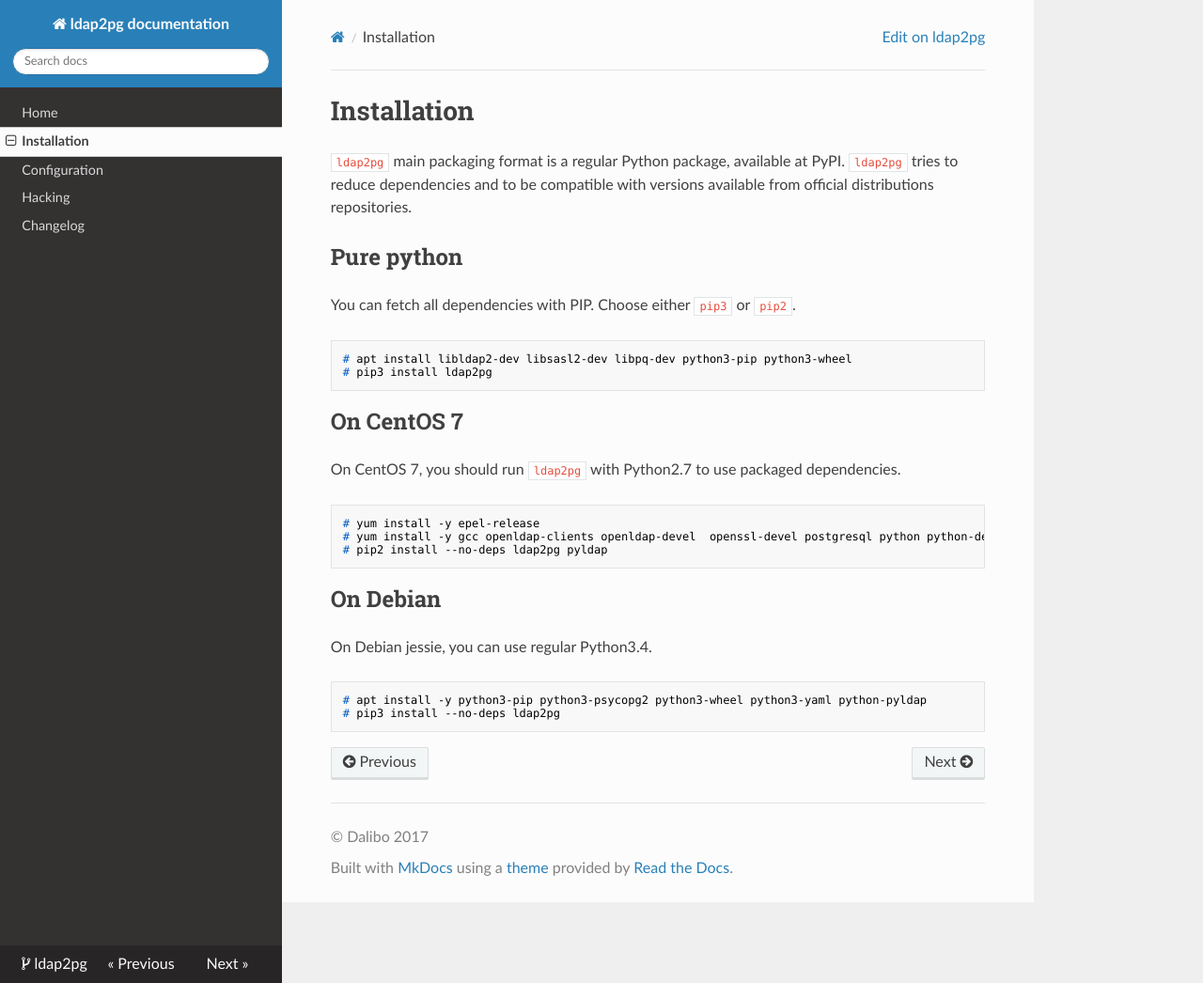
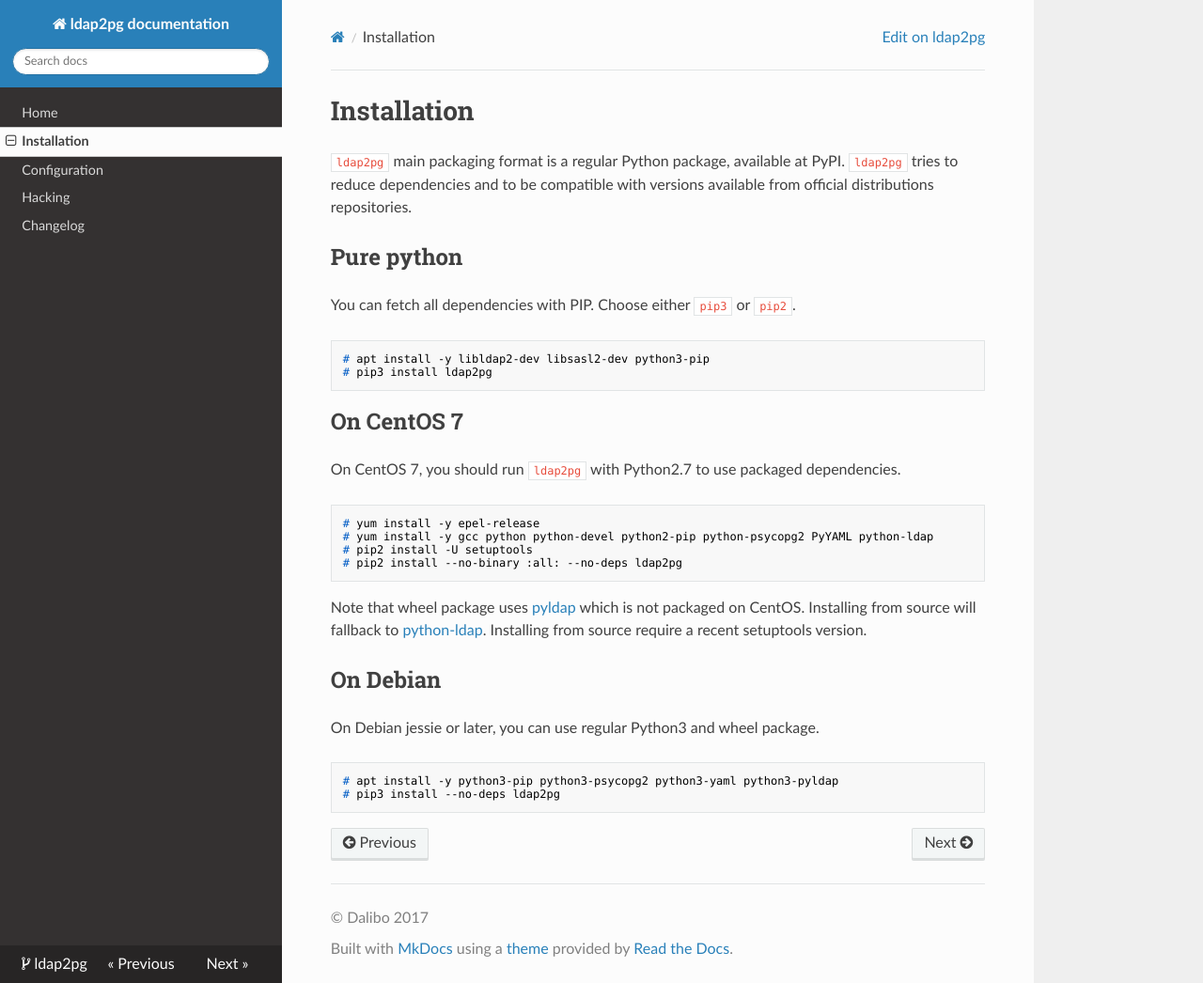
Before and after one commit to dalibo/ldap2pg, an MkDocs documentation site: the page built from docs/install.md, in a window 1280 px wide and 1046 px high. Shown: the whole window at 94% size. Built offline with MkDocs 1.6.1, drawn with Linux system fonts in a browser that asks for light colours; nearby versions of some CDN libraries; old or Windows-style settings are respelled for this version of MkDocs.

Commit message:
Update installation documentation

````diff
--- a/docs/install.md
+++ b/docs/install.md
@@ -9,7 +9,7 @@
 You can fetch all dependencies with PIP. Choose either `pip3` or `pip2`.
 
 ``` console
-# apt install libldap2-dev libsasl2-dev libpq-dev python3-pip python3-wheel
+# apt install -y libldap2-dev libsasl2-dev python3-pip
 # pip3 install ldap2pg
 ```
 
@@ -20,16 +20,22 @@
 
 ``` console
 # yum install -y epel-release
-# yum install -y gcc openldap-clients openldap-devel  openssl-devel postgresql python python-devel python2-pip python-psycopg2 PyYAML python2-pyasn1
-# pip2 install --no-deps ldap2pg pyldap
+# yum install -y gcc python python-devel python2-pip python-psycopg2 PyYAML python-ldap
+# pip2 install -U setuptools
+# pip2 install --no-binary :all: --no-deps ldap2pg
 ```
+
+Note that wheel package uses [pyldap](https://github.com/pyldap/pyldap) which is
+not packaged on CentOS. Installing from source will fallback
+to [python-ldap](https://www.python-ldap.org/). Installing from source require a
+recent setuptools version.
 
 
 # On Debian
 
-On Debian jessie, you can use regular Python3.4.
+On Debian jessie or later, you can use regular Python3 and wheel package.
 
 ``` console
-# apt install -y python3-pip python3-psycopg2 python3-wheel python3-yaml python-pyldap
+# apt install -y python3-pip python3-psycopg2 python3-yaml python3-pyldap
 # pip3 install --no-deps ldap2pg
 ```
````
Also changed, not shown: docs/index.md (+2 -1 lines).
